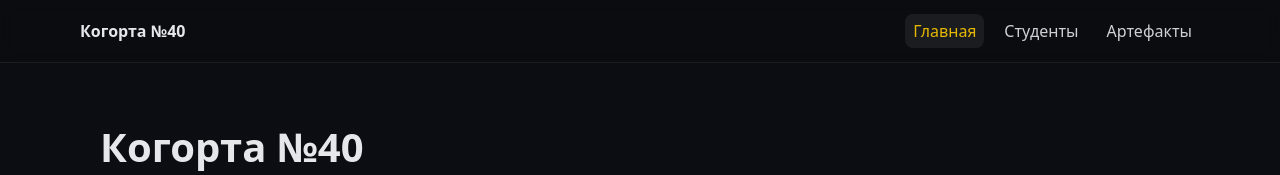
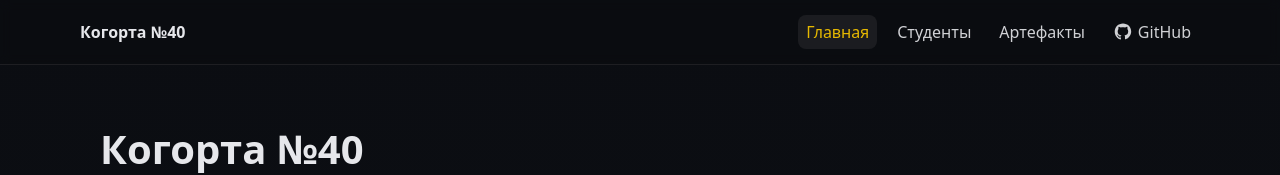
Before and after one commit to Andival-Sei/cohort40, a React (Vite) app: page / in a window 1280 px wide. Shown: the top 175 px of the page. Built offline with nearby package versions, Linux system fonts and the light colour scheme.

Commit message:
feat: добавлена ссылка на репозиторий GitHub в навигацию шапки

```diff
--- a/src/components/Header/Header.module.scss
+++ b/src/components/Header/Header.module.scss
@@ -37,3 +37,16 @@
   background: rgba(255, 255, 255, 0.08);
   color: $color-accent;
 }
+
+.githubLink {
+  display: inline-flex;
+  align-items: center;
+  gap: 6px;
+  color: inherit;
+  text-decoration: none;
+  border: 1px solid transparent;
+}
+
+.githubLink:hover {
+  border-color: rgba(255, 255, 255, 0.2);
+}
--- a/src/components/Header/index.tsx
+++ b/src/components/Header/index.tsx
@@ -32,6 +32,25 @@ export default function Header() {
           >
             Артефакты
           </NavLink>
+          <a
+            href="https://github.com/Andival-Sei/cohort40"
+            className={`${styles.navLink} ${styles.githubLink}`}
+            target="_blank"
+            rel="noopener noreferrer"
+            aria-label="Открыть репозиторий проекта на GitHub в новой вкладке"
+          >
+            <svg
+              width="18"
+              height="18"
+              viewBox="0 0 24 24"
+              fill="currentColor"
+              aria-hidden="true"
+              focusable="false"
+            >
+              <path d="M12 .5C5.73.5.98 5.25.98 11.52c0 4.86 3.15 8.98 7.52 10.43.55.1.75-.24.75-.54 0-.27-.01-1.16-.02-2.11-3.06.67-3.7-1.3-3.7-1.3-.5-1.28-1.22-1.62-1.22-1.62-.99-.68.08-.67.08-.67 1.1.08 1.68 1.13 1.68 1.13.97 1.66 2.55 1.18 3.17.9.1-.7.38-1.18.7-1.45-2.44-.28-5-1.22-5-5.44 0-1.2.43-2.19 1.13-2.96-.11-.28-.49-1.4.11-2.93 0 0 .92-.3 3.02 1.13.87-.24 1.8-.36 2.73-.36.93 0 1.86.12 2.73.36 2.1-1.43 3.02-1.13 3.02-1.13.6 1.53.22 2.65.11 2.93.7.77 1.13 1.76 1.13 2.96 0 4.23-2.56 5.16-5 5.44.39.33.74.98.74 1.98 0 1.43-.01 2.58-.01 2.93 0 .3.2.65.75.54 4.37-1.45 7.52-5.57 7.52-10.43C23.02 5.25 18.27.5 12 .5z" />
+            </svg>
+            <span>GitHub</span>
+          </a>
         </nav>
       </div>
     </header>
```
